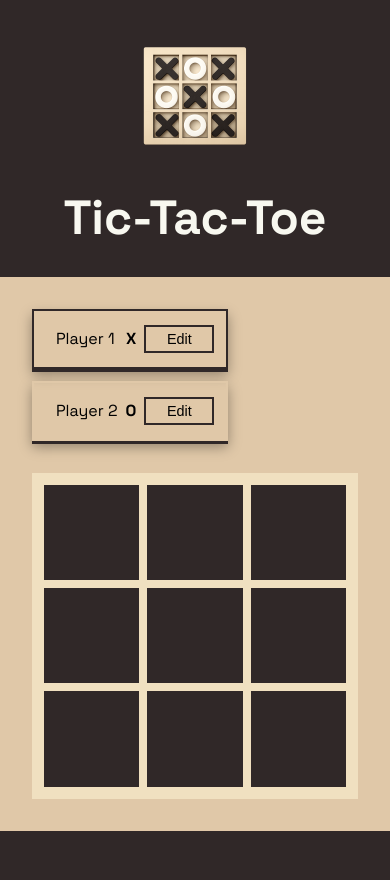
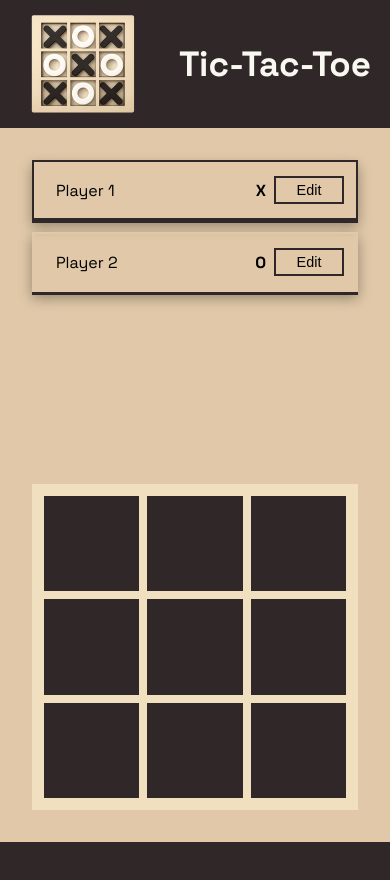
Before and after one commit to ranydev0/tic-tac-toe, a React (Vite) app: page / in a window 390 px wide. Shown: the top 880 px of the page. Built offline with nearby package versions, Linux system fonts and the light colour scheme.

Commit message:
fix: Styling

```diff
--- a/src/index.css
+++ b/src/index.css
@@ -3,6 +3,10 @@ html {
 }
 
 html::-webkit-scrollbar {
+  display: none;
+}
+
+body::-webkit-scrollbar {
   display: none;
 }
 
@@ -15,10 +19,6 @@ body {
   overflow: auto;
 }
 
-body::-webkit-scrollbar {
-  display: none;
-}
-
 header {
   margin: 0;
   display: flex;
@@ -26,12 +26,11 @@ header {
   align-items: center;
   justify-content: center;
   gap: 2rem;
-  padding: 2rem 1.5rem;
   background-color: #302828;
 }
 
 img {
-  width: clamp(8rem, 20vw, 20rem);
+  width: clamp(8rem, 20vw, 15rem);
   max-width: 100%;
   height: auto;
   flex-shrink: 1;
@@ -39,20 +38,26 @@ img {
 
 h1 {
   margin: 0;
-  font-size: clamp(3rem, 9vw, 7rem);
+  font-size: clamp(2rem, 9vw, 6rem);
   line-height: 1.1;
   color: #f8f8f0;
 }
 
 #game-container {
   display: flex;
-  flex-wrap: wrap-reverse;
+  flex-wrap: nowrap;
   align-items: stretch;
   justify-content: center;
   padding: 2rem;
   gap: 1.5rem;
   margin-bottom: 3rem;
   background-color: #e0c8a8;
+}
+
+@media (max-width: 650px) {
+  #game-container {
+    flex-wrap: wrap-reverse;
+  }
 }
 
 #board-container {
@@ -71,29 +76,9 @@ h1 {
   flex-direction: column;
   align-items: center;
   flex: 1 1 300px;
-  max-width: 400px;
+  max-width: 650px;
   min-width: 280px;
   min-height: clamp(300px, 20vh, 700px);
-}
-
-@media (max-width: 1000px) {
-  #board-container,
-  #info-container {
-    flex: 1 1 700px;
-    flex-direction: row;
-    max-width: 700px;
-    width: min(700px, 100%);
-  }
-
-  #info-container {
-    min-height: clamp(140px, 14vh, 420px);
-  }
-
-  #players-container,
-  #logs-container {
-    flex: 1;
-    height: 100%;
-  }
 }
 
 #players-container {
@@ -227,7 +212,7 @@ ol {
   height: 100%;
   background-color: #302828;
   color: #f8f8f0;
-  border: clamp(3px, 0.6vw, 6px) solid #302828;
+  border: clamp(3px, 0.6vw, 5px) solid #302828;
   font-size: clamp(1.8rem, 6vw, 4rem);
   font-weight: bold;
   cursor: pointer;
```
